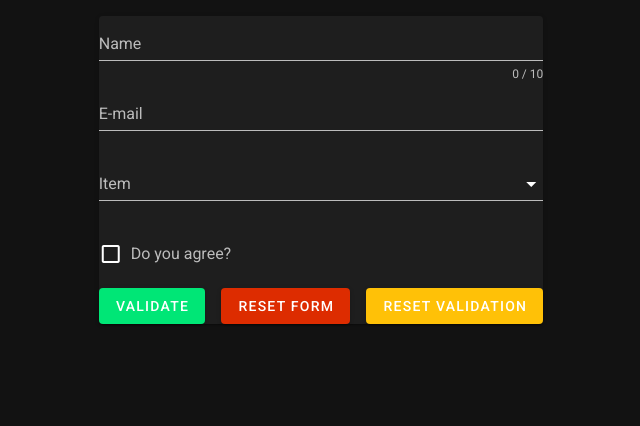
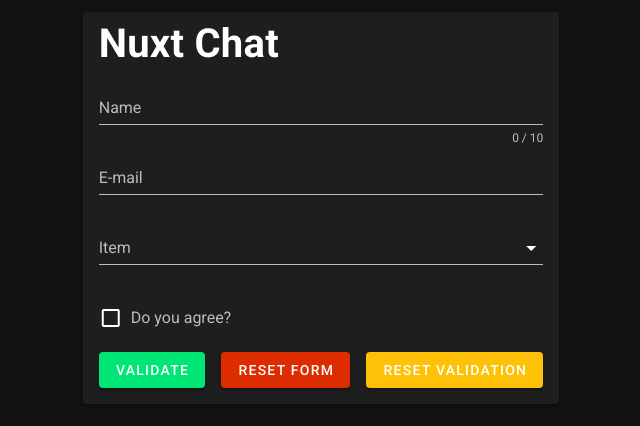
Before and after one commit to c0ntr-all/nuxt-chat, a Nuxt app: page / in a window 1280 px wide. Shown: the top 426 px of the page, without its empty margins (319-959 px from the left). Built offline with nearby package versions, Linux system fonts and the light colour scheme; no server answers; what vue-socket.io-extended would draw is missing.

Commit message:
Beautifying form

```diff
--- a/pages/index.vue
+++ b/pages/index.vue
@@ -2,6 +2,10 @@
   <v-layout column justify-center align-center>
     <v-flex xs12 sm8>
       <v-card>
+        <v-card-title>
+          <h1>Nuxt Chat</h1>
+        </v-card-title>
+        <v-card-text>
           <v-form
             ref="form"
             v-model="valid"
@@ -61,6 +65,7 @@
               Reset Validation
             </v-btn>
           </v-form>
+        </v-card-text>
       </v-card>
     </v-flex>
   </v-layout>
```
Lines whose indentation alone changed are shown as unchanged.
